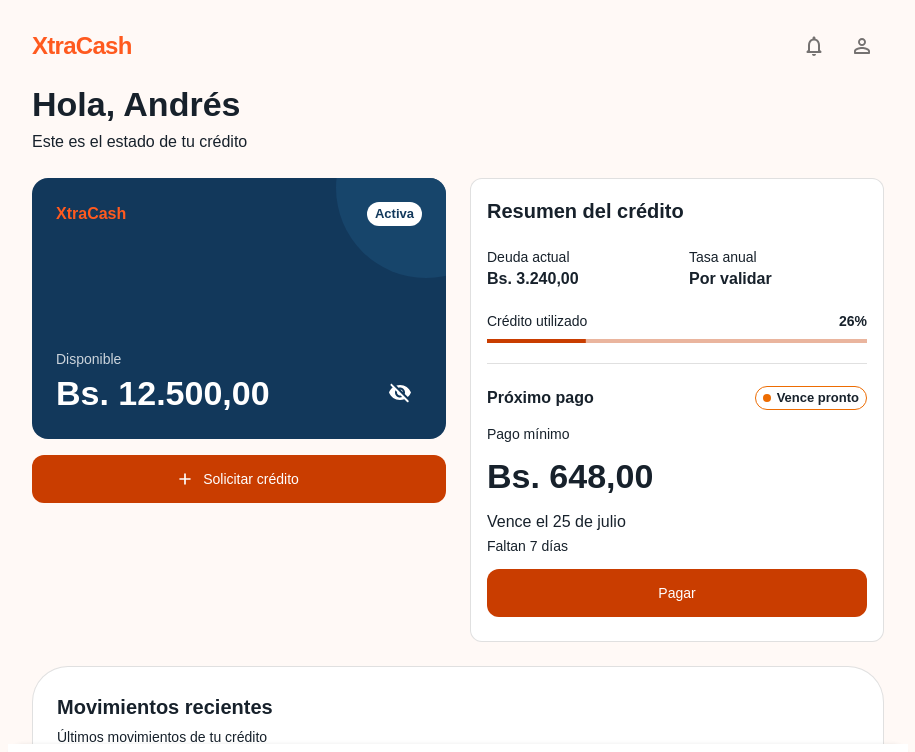
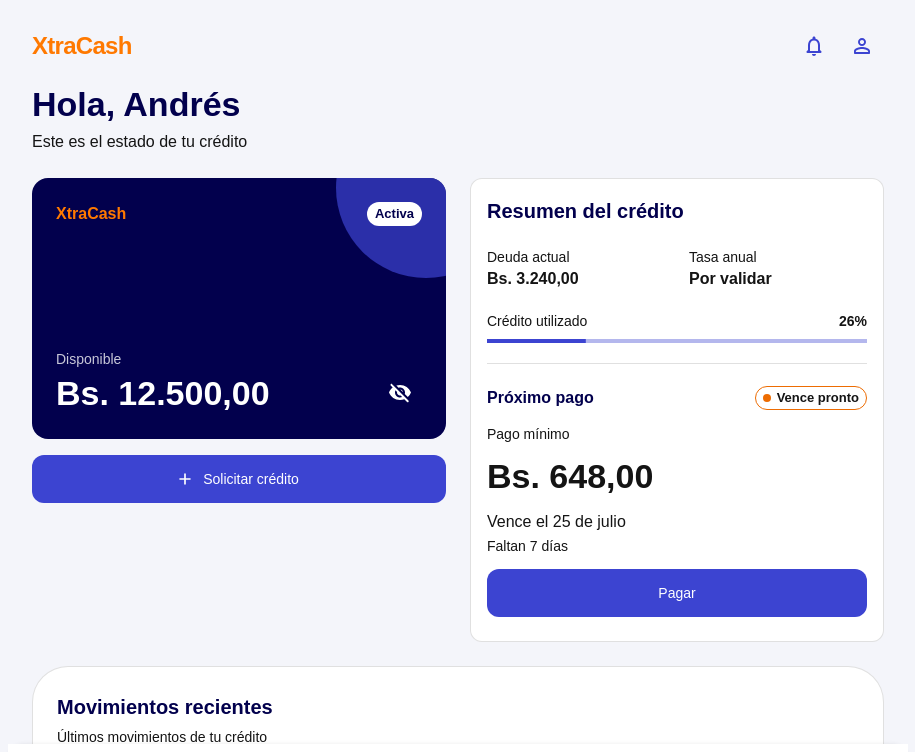
Before and after one commit to x8xIsanamix8x/xtracash, a Next.js app: page /home in a window 1280 px wide. Shown: the top 752 px of the page, without its empty margins (182-1097 px from the left). Built offline with nearby package versions, Linux system fonts and the light colour scheme; what @mui/material-nextjs would draw is missing.

Commit message:
style: align interface with Banco Activo identity

```diff
--- a/src/app/layout.tsx
+++ b/src/app/layout.tsx
@@ -12,7 +12,7 @@
   width: "device-width",
   initialScale: 1,
   viewportFit: "cover",
-  themeColor: "#FFF9F6",
+  themeColor: "#F4F5FA",
 };
 
 export default function RootLayout({
--- a/src/features/entry/components/OnboardingView.tsx
+++ b/src/features/entry/components/OnboardingView.tsx
@@ -90,7 +90,7 @@
             sx={{
               "&:focus-visible": {
                 outline: "3px solid",
-                outlineColor: "secondary.main",
+                outlineColor: "primary.main",
                 outlineOffset: 6,
               },
             }}
--- a/src/features/home/components/AppHeader.tsx
+++ b/src/features/home/components/AppHeader.tsx
@@ -20,16 +20,16 @@
           XtraCash
         </Typography>
         <Stack direction="row" spacing={0.5}>
-          <IconButton aria-label="Ver notificaciones" onClick={onNotifications}>
+          <IconButton aria-label="Ver notificaciones" color="primary" onClick={onNotifications}>
             <NotificationsNoneRounded />
           </IconButton>
-          <IconButton aria-label="Ver perfil" onClick={onProfile}>
+          <IconButton aria-label="Ver perfil" color="primary" onClick={onProfile}>
             <PersonOutlineRounded />
           </IconButton>
         </Stack>
       </Stack>
       <Stack spacing={0.5}>
-        <Typography component="h1" variant="h4" sx={{ fontWeight: 700 }}>
+        <Typography component="h1" variant="h4" sx={{ color: "secondary.main", fontWeight: 700 }}>
           Hola, {firstName}
         </Typography>
         <Typography color="text.secondary">Este es el estado de tu crédito</Typography>
--- a/src/features/home/components/CreditCard.tsx
+++ b/src/features/home/components/CreditCard.tsx
@@ -40,7 +40,7 @@
           width: 180,
           height: 180,
           borderRadius: "50%",
-          bgcolor: "secondary.light",
+          bgcolor: "primary.main",
           right: -70,
           top: -80,
           opacity: 0.7,
--- a/src/features/home/components/CreditSummary.tsx
+++ b/src/features/home/components/CreditSummary.tsx
@@ -72,7 +72,7 @@
     <Card component="section" variant="outlined" sx={{ height: "100%" }}>
       <CardContent>
         <Stack spacing={2.5}>
-          <Typography component="h2" variant="h6" sx={{ fontWeight: 700 }}>
+          <Typography component="h2" variant="h6" sx={{ color: "secondary.main", fontWeight: 700 }}>
             Resumen del crédito
           </Typography>
 
@@ -107,7 +107,7 @@
               direction="row"
               sx={{ alignItems: "center", flexWrap: "wrap", gap: 1, justifyContent: "space-between" }}
             >
-              <Typography component="h3" variant="subtitle1" sx={{ fontWeight: 700 }}>
+              <Typography component="h3" variant="subtitle1" sx={{ color: "secondary.main", fontWeight: 700 }}>
                 Próximo pago
               </Typography>
               <Box sx={{ display: "flex", minHeight: 24, minWidth: 112 }}>
--- a/src/features/home/components/RecentActivity.tsx
+++ b/src/features/home/components/RecentActivity.tsx
@@ -28,7 +28,7 @@
     >
       <CardContent sx={{ p: { xs: 2, md: 3 }, "&:last-child": { pb: { xs: 2, md: 3 } } }}>
         <Stack spacing={0.5}>
-          <Typography component="h2" variant="h6" sx={{ fontWeight: 700 }}>
+          <Typography component="h2" variant="h6" sx={{ color: "secondary.main", fontWeight: 700 }}>
             Movimientos recientes
           </Typography>
           <Typography color="text.secondary" variant="body2">
--- a/src/theme/theme.ts
+++ b/src/theme/theme.ts
@@ -1,4 +1,4 @@
-import { createTheme } from "@mui/material/styles";
+import { alpha, createTheme, darken } from "@mui/material/styles";
 
 import { themeTokens } from "./tokens";
 
@@ -7,10 +7,10 @@
     mode: "light",
     primary: {
       main: themeTokens.color.primary,
+      contrastText: themeTokens.color.onDark,
     },
     secondary: {
-      main: themeTokens.color.brandNavy,
-      light: themeTokens.color.darkSurface,
+      main: themeTokens.color.brandDeep,
       contrastText: themeTokens.color.onDark,
     },
     background: {
@@ -40,16 +40,28 @@
           minHeight: 48,
           textTransform: "none",
           "&:focus-visible": {
-            outline: `3px solid ${themeTokens.color.focus}`,
+            outline: `3px solid ${themeTokens.color.primary}`,
             outlineOffset: 2,
+          },
+          "&.Mui-disabled": {
+            color: alpha(themeTokens.color.text, 0.38),
           },
           ...(ownerState.variant === "contained" &&
             ownerState.color === "primary" && {
               "&:hover": {
-                backgroundColor: themeTokens.color.primaryHover,
+                backgroundColor: darken(themeTokens.color.primary, 0.12),
               },
               "&:active": {
-                backgroundColor: themeTokens.color.primaryActive,
+                backgroundColor: darken(themeTokens.color.primary, 0.2),
+              },
+              "&.Mui-disabled": {
+                backgroundColor: alpha(themeTokens.color.text, 0.12),
+              },
+            }),
+          ...(ownerState.variant === "outlined" &&
+            ownerState.color === "primary" && {
+              "&.Mui-disabled": {
+                borderColor: alpha(themeTokens.color.text, 0.12),
               },
             }),
         }),
@@ -60,9 +72,41 @@
         root: {
           minHeight: 44,
           minWidth: 44,
+          "&:hover": {
+            backgroundColor: alpha(themeTokens.color.primary, 0.08),
+          },
+          "&:active": {
+            backgroundColor: alpha(themeTokens.color.primary, 0.16),
+          },
           "&:focus-visible": {
-            outline: `3px solid ${themeTokens.color.focus}`,
+            outline: `3px solid ${themeTokens.color.primary}`,
             outlineOffset: 2,
+          },
+          "&.Mui-disabled": {
+            color: alpha(themeTokens.color.text, 0.38),
+          },
+        },
+      },
+    },
+    MuiBottomNavigationAction: {
+      styleOverrides: {
+        root: {
+          color: themeTokens.color.textSecondary,
+          "&:hover": {
+            backgroundColor: alpha(themeTokens.color.primary, 0.08),
+          },
+          "&:active": {
+            backgroundColor: alpha(themeTokens.color.primary, 0.16),
+          },
+          "&:focus-visible": {
+            outline: `3px solid ${themeTokens.color.primary}`,
+            outlineOffset: -3,
+          },
+          "&.Mui-selected": {
+            color: themeTokens.color.primary,
+          },
+          "&.Mui-disabled": {
+            color: alpha(themeTokens.color.text, 0.38),
           },
         },
       },
--- a/src/theme/tokens.ts
+++ b/src/theme/tokens.ts
@@ -1,20 +1,15 @@
 export const themeTokens = {
   color: {
-    primary: "#C93D00",
-    primaryHover: "#A93200",
-    primaryActive: "#8F2A00",
-    accent: "#FF5A1F",
-    brandLogo: "#FF5A1F",
-    brandNavy: "#12385B",
-    neutral: "#455a64",
-    background: "#FFF9F6",
-    paper: "#ffffff",
-    text: "#17212B",
+    primary: "#3C44D1",
+    accent: "#FF7900",
+    brandLogo: "#FF7900",
+    brandDeep: "#02004D",
+    background: "#F4F5FA",
+    paper: "#FFFFFF",
+    text: "#141414",
     textSecondary: "#667085",
-    focus: "#12385B",
+    focus: "#3C44D1",
     onDark: "#FFFFFF",
-    onDarkMuted: "#D6E0E8",
-    darkSurface: "#1B4A73",
   },
   shape: {
     borderRadius: 12,
```
Also changed, not shown: src/features/entry/components/AccessView.tsx (+74 -34 lines), src/features/entry/components/AccessVisual.tsx (+10 -9 lines), src/features/entry/components/BubbleField.tsx (+5 -3 lines).
